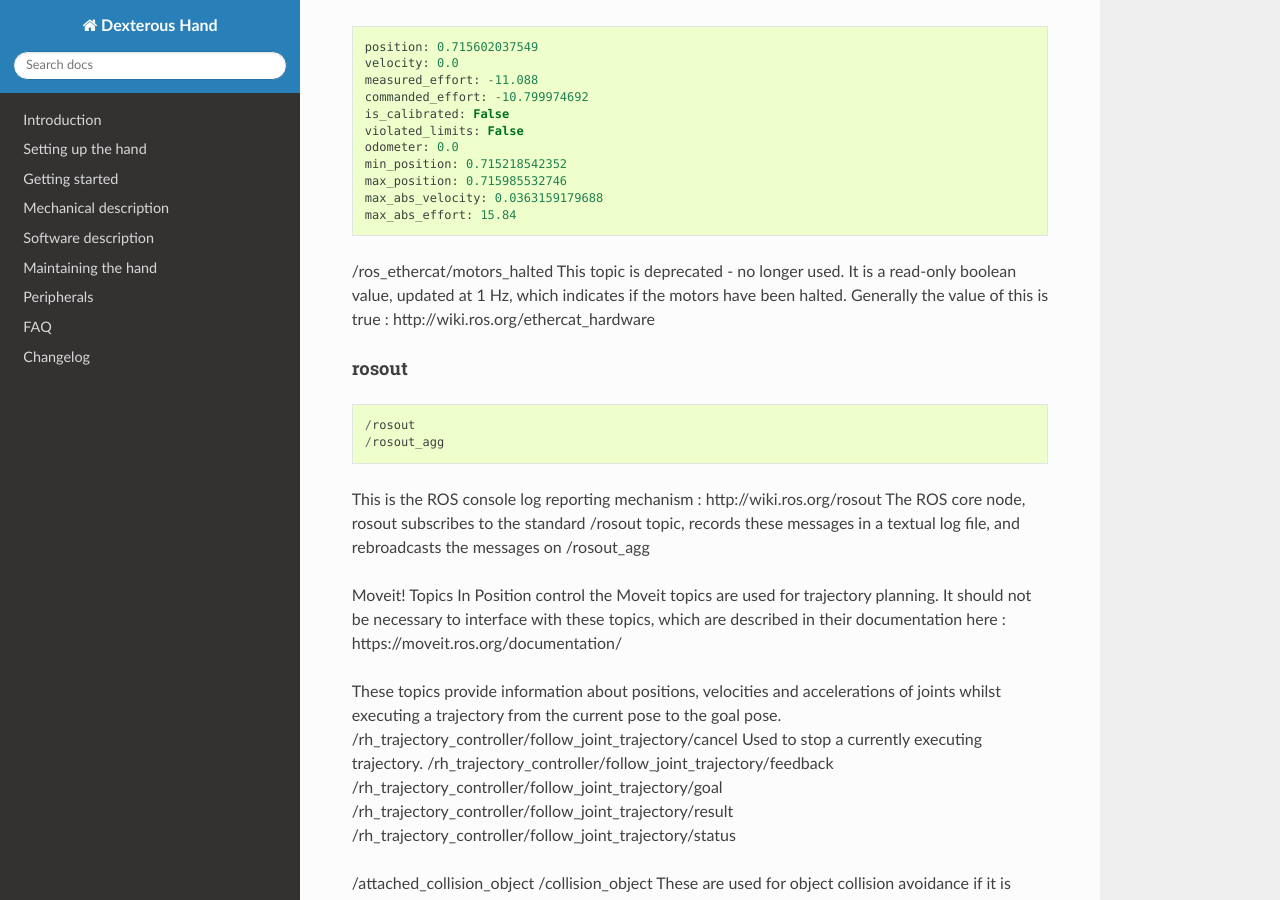
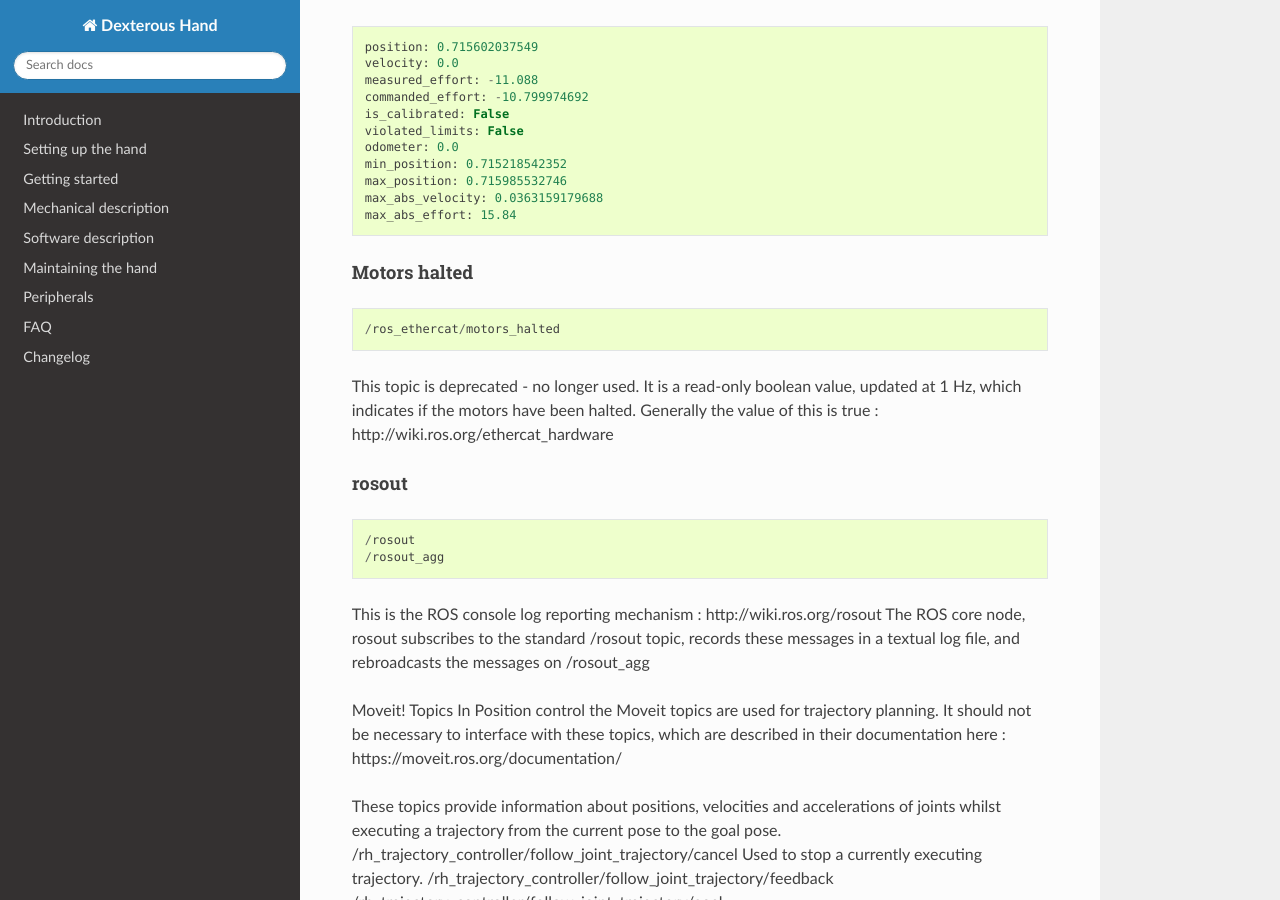
Before and after one commit to shadow-robot/sr_dexterous_hand_documentation, a Sphinx documentation site: the page built from docs/user_guide/3_getting_started.md, in a window 1280 px wide and 900 px high, scrolled down 24979 px. Built offline with Sphinx 7.4.7 and the Read the Docs theme 2.0.0, drawn with Linux system fonts in a browser that asks for light colours.

Commit message:
adding topics section..

```diff
--- a/docs/user_guide/3_getting_started.md
+++ b/docs/user_guide/3_getting_started.md
@@ -893,8 +893,10 @@ This topic is read-only and updates at 1 Hz with the attributes of each joint, f
     max_abs_velocity: 0.0363159179688
     max_abs_effort: 15.84
 
+#### Motors halted
 
-/ros_ethercat/motors_halted
+    /ros_ethercat/motors_halted
+
 This topic is deprecated - no longer used.
 It is a read-only boolean value, updated at 1 Hz, which indicates if the motors have been halted. Generally the value of this is true : http://wiki.ros.org/ethercat_hardware
 
```
